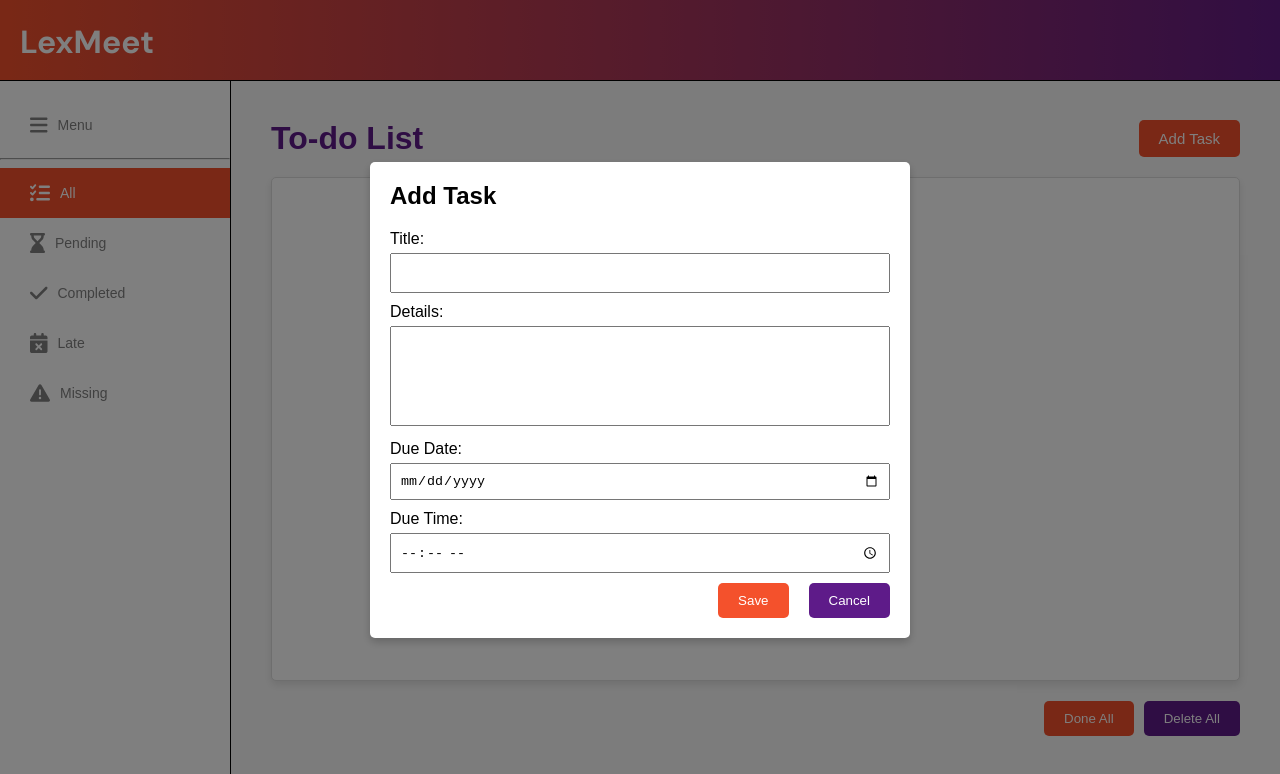
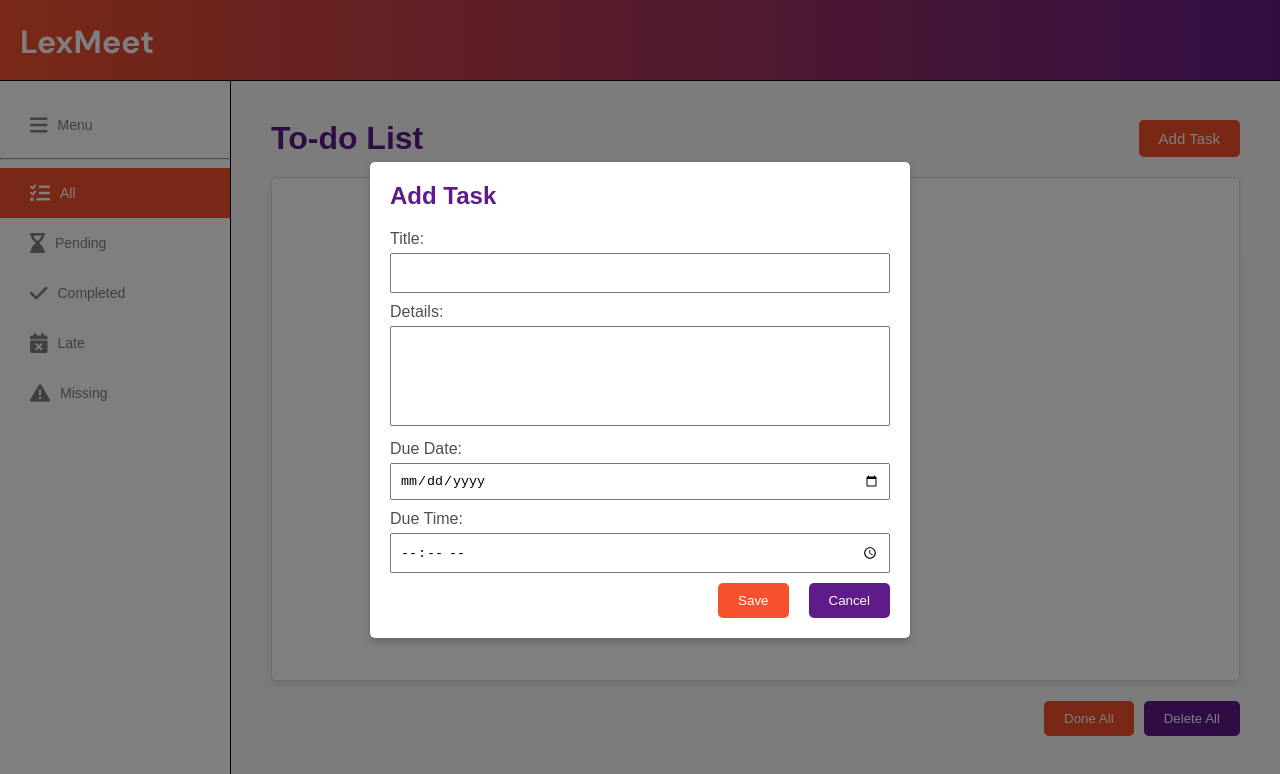
Before and after one commit to NicoleMarcellana/to-do-app, a React (Create React App) app: page / in a window 1280 px wide. Both pictures are taken after a click on the button "Add Task". Shown: the top 774 px of the page. Built offline with nearby package versions, Linux system fonts and the light colour scheme.

Commit message:
refactor: change font color

```diff
--- a/src/Components/Modal/AddTaskModal.css
+++ b/src/Components/Modal/AddTaskModal.css
@@ -26,10 +26,12 @@
   }
 
 .modal h2 {
+    color:#5E1B89;
     margin-top: 0;
 }
 
 .modal label {
+    color:#504e52;
     display: block;
     margin: 10px 0;
 }
--- a/src/Components/Modal/ConfirmDeleteModal.css
+++ b/src/Components/Modal/ConfirmDeleteModal.css
@@ -22,10 +22,12 @@
 
 .confirm-delete-modal h2 {
   margin-top: 0;
+  color:#5E1B89;
 }
 
 .confirm-delete-modal p {
   font-size: 16px;
+  color:#504e52;
 }
 
 .confirm-delete-modal .subheading {
```
